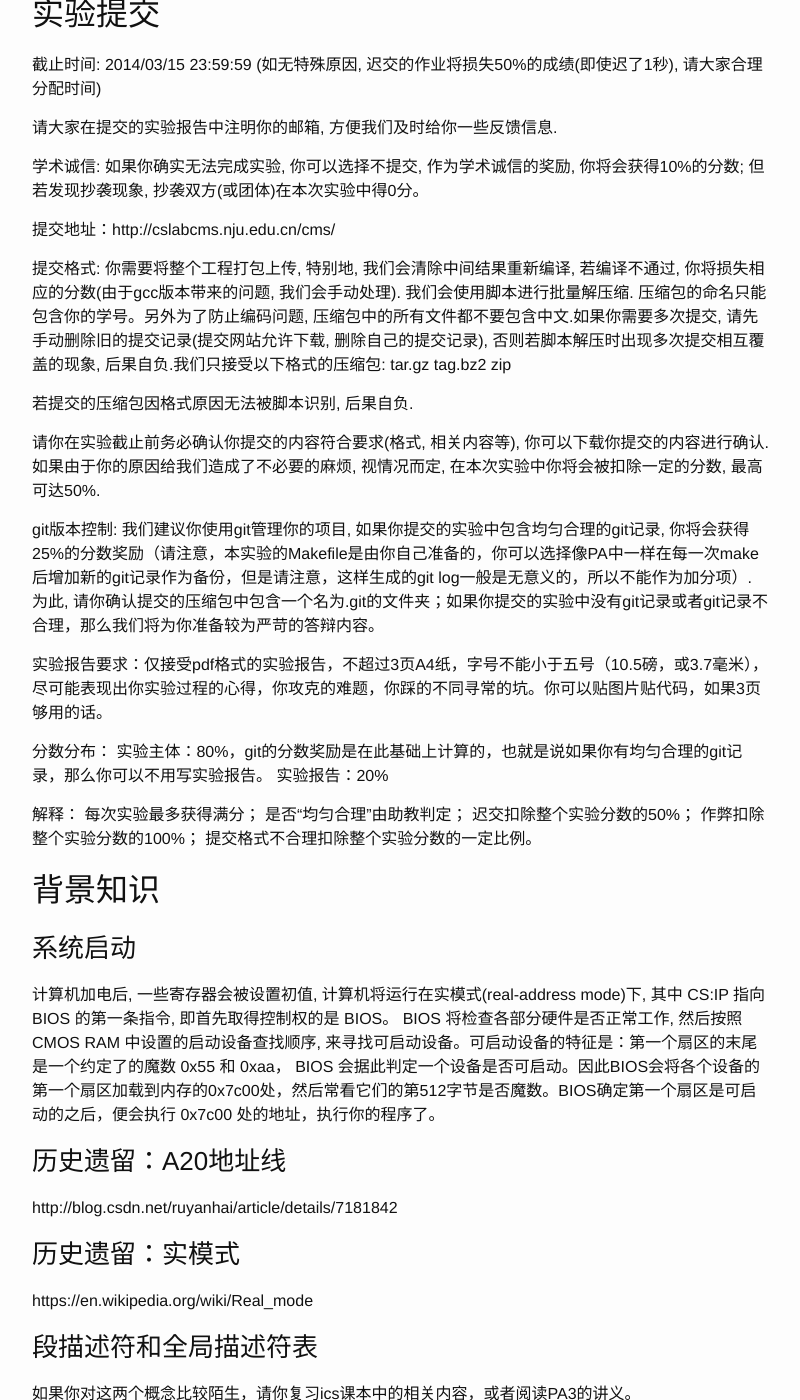
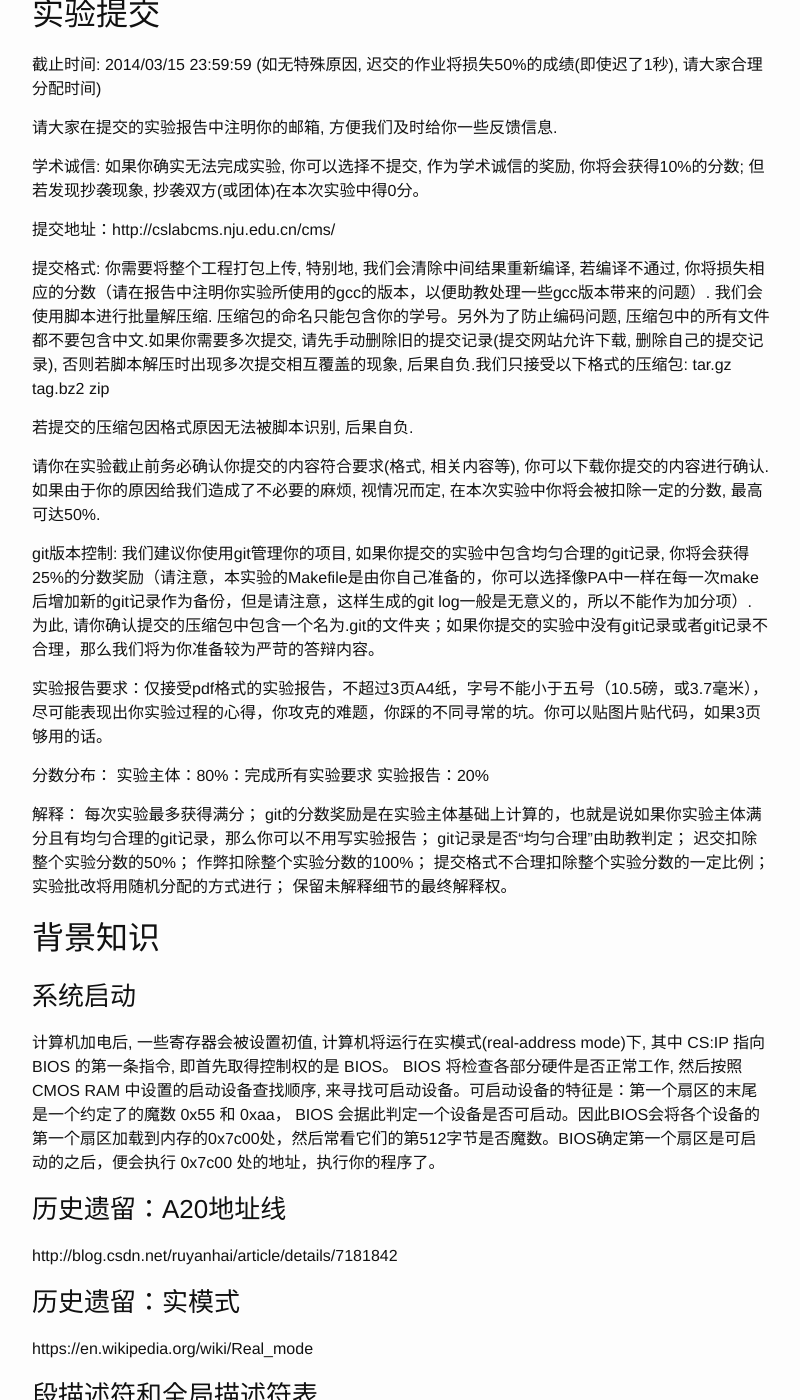
Before and after one commit to Wonicon/nju-oslab-lecture, a Jekyll site: the page built from _posts/2016-02-24-lab-01.md, in a window 1280 px wide and 1400 px high, scrolled down 632 px. Shown: the whole window, without its empty margins (238-1038 px from the left). Built offline with Jekyll 4.4.1, drawn with Linux system fonts in a browser that asks for light colours; Markdown is read by kramdown in place of the engine named in the settings; comment, search, counter and statistics services are not loaded.

Commit message:
gcc & git log ... update

```diff
--- a/_posts/2016-02-24-lab-01.md
+++ b/_posts/2016-02-24-lab-01.md
@@ -12,7 +12,7 @@ title: Lab 01
 
 提交地址：http://cslabcms.nju.edu.cn/cms/
 
-提交格式: 你需要将整个工程打包上传, 特别地, 我们会清除中间结果重新编译, 若编译不通过, 你将损失相应的分数(由于gcc版本带来的问题, 我们会手动处理). 我们会使用脚本进行批量解压缩. 压缩包的命名只能包含你的学号。另外为了防止编码问题, 压缩包中的所有文件都不要包含中文.如果你需要多次提交, 请先手动删除旧的提交记录(提交网站允许下载, 删除自己的提交记录), 否则若脚本解压时出现多次提交相互覆盖的现象, 后果自负.我们只接受以下格式的压缩包:
+提交格式: 你需要将整个工程打包上传, 特别地, 我们会清除中间结果重新编译, 若编译不通过, 你将损失相应的分数（请在报告中注明你实验所使用的gcc的版本，以便助教处理一些gcc版本带来的问题）. 我们会使用脚本进行批量解压缩. 压缩包的命名只能包含你的学号。另外为了防止编码问题, 压缩包中的所有文件都不要包含中文.如果你需要多次提交, 请先手动删除旧的提交记录(提交网站允许下载, 删除自己的提交记录), 否则若脚本解压时出现多次提交相互覆盖的现象, 后果自负.我们只接受以下格式的压缩包:
 tar.gz
 tag.bz2
 zip
@@ -26,15 +26,18 @@ git版本控制: 我们建议你使用git管理你的项目, 如果你提交的
 实验报告要求：仅接受pdf格式的实验报告，不超过3页A4纸，字号不能小于五号（10.5磅，或3.7毫米），尽可能表现出你实验过程的心得，你攻克的难题，你踩的不同寻常的坑。你可以贴图片贴代码，如果3页够用的话。
 
 分数分布：
-实验主体：80%，git的分数奖励是在此基础上计算的，也就是说如果你有均匀合理的git记录，那么你可以不用写实验报告。
+实验主体：80%：完成所有实验要求
 实验报告：20%
 
 解释：
 每次实验最多获得满分；
-是否“均匀合理”由助教判定；
+git的分数奖励是在实验主体基础上计算的，也就是说如果你实验主体满分且有均匀合理的git记录，那么你可以不用写实验报告；
+git记录是否“均匀合理”由助教判定；
 迟交扣除整个实验分数的50%；
 作弊扣除整个实验分数的100%；
-提交格式不合理扣除整个实验分数的一定比例。
+提交格式不合理扣除整个实验分数的一定比例；
+实验批改将用随机分配的方式进行；
+保留未解释细节的最终解释权。
 
 ## 背景知识
 
```
